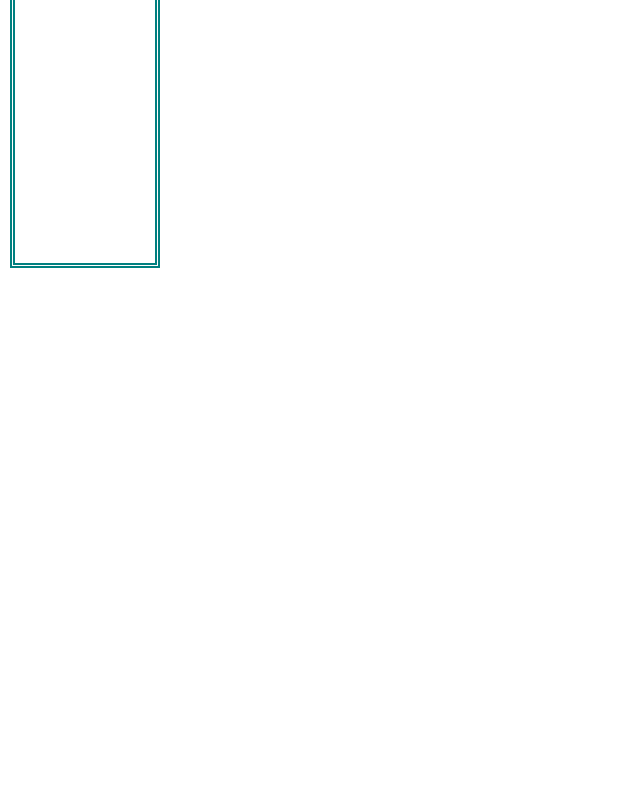
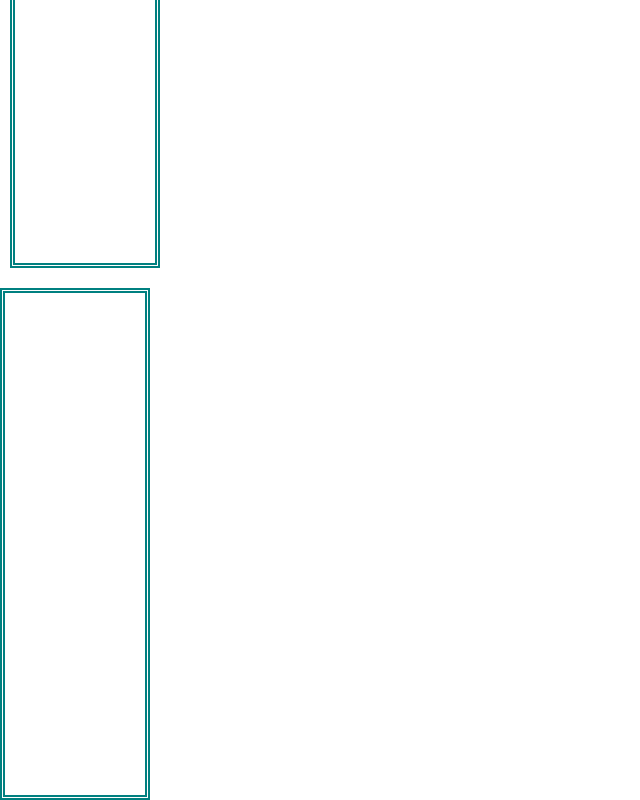
Before and after one commit to henfriend/PeopleWelcome, a React (Create React App) app in the folder people-welcome-front-end/: page / in a window 1280 px wide. Shown: the part 312-1112 px from the top of the page, without its empty margins (0-640 px from the left). Before the commit the page ends 800 px from the top, so only its background shows below. Built offline with nearby package versions, Linux system fonts and the light colour scheme.

Commit message:
drafted a right nav bar

```diff
--- a/people-welcome-front-end/src/HomePage.jsx
+++ b/people-welcome-front-end/src/HomePage.jsx
@@ -1,4 +1,5 @@
 import LeftBar from './LeftBar'
+import RightBar from './RightBar'
 import Post from './Post'
 
 function HomePage() {
@@ -6,6 +7,7 @@ function HomePage() {
         <div>
             <LeftBar/>
             <Post/>
+            <RightBar/>
         </div>
     )
 }
--- /dev/null
+++ b/people-welcome-front-end/src/RightBar.jsx
@@ -0,0 +1,8 @@
+
+function RightBar() {
+    return(
+        <div className='rightnav'></div>
+    )
+}
+
+export default RightBar
--- a/people-welcome-front-end/src/index.css
+++ b/people-welcome-front-end/src/index.css
@@ -137,9 +137,20 @@ body {
   color: teal;
   background-color: white;
   margin-top: 20px;
-  margin-left: 10px;;
+  margin-left: 10px;
   height: 40vw;
   width: 150px;
   border-style:double;
   border-width: 0.4vw;
 }
+
+.rightnav {
+  color: teal;
+  background-color: white;
+  margin-top: 20px;
+  margin-right: 10px;
+  height: 40vw;
+  width: 150px;
+  border-style:double;
+  border-width: 0.4vw;
+}
```
Also changed, not shown: 1 other file (tests, documents, lock files or other folders).
